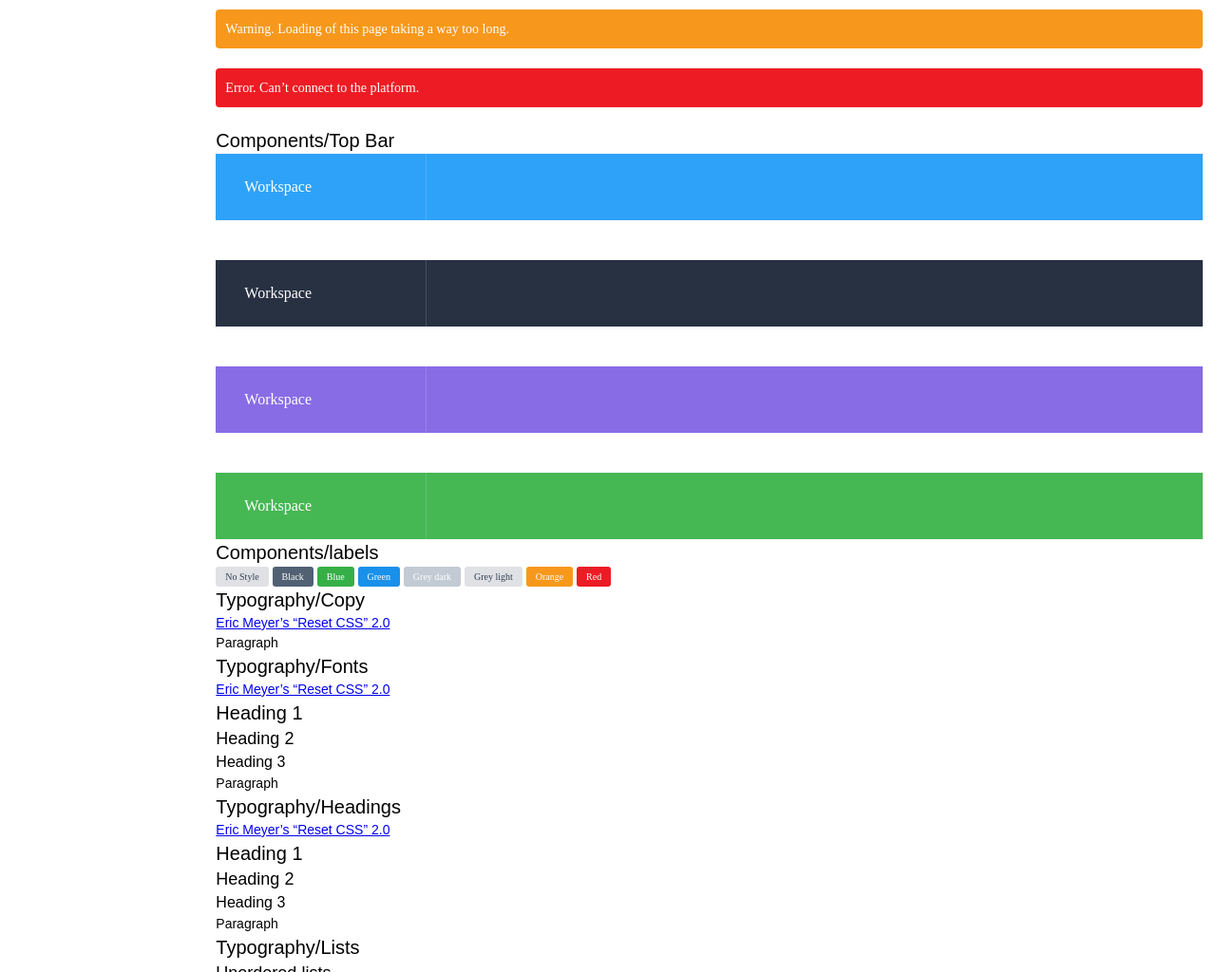
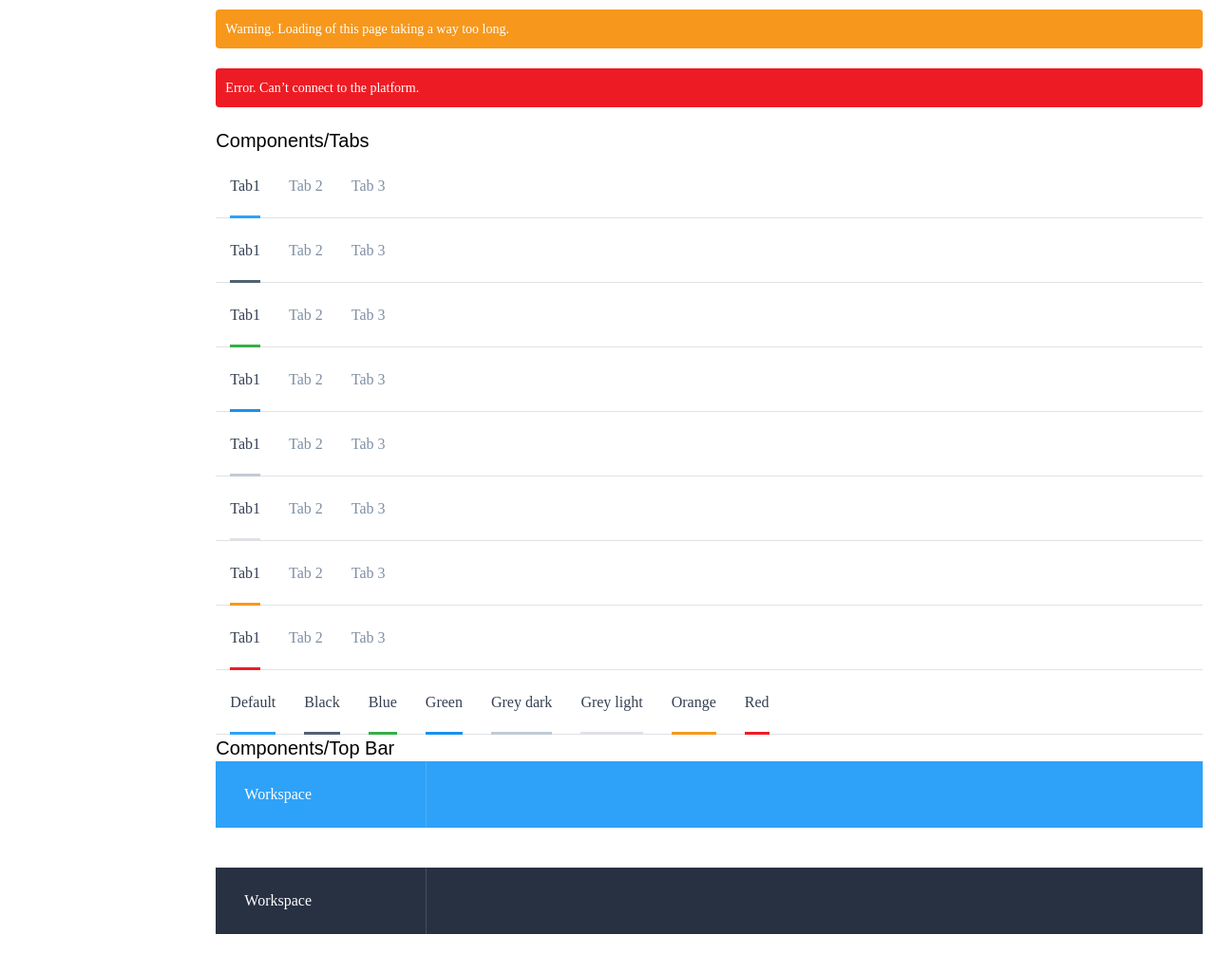
Before and after one commit to alicerce/alicerce-css--old, a website: page docs/index.html in a window 1280 px wide. Shown: the part 800-1824 px from the top of the page at 95% size. Drawn offline with Linux system fonts and the light colour scheme.

Commit message:
feat: add tabs component

```diff
--- a/docs/index.html
+++ b/docs/index.html
@@ -451,6 +451,82 @@ ol li:before,
   --background-color: #ed1c24;
   --text-color: #fff;
 }
+.tabs {
+  --text-color: #7f8fa4;
+  --text-color--active: #354052;
+  --border-color--active: #2ea2f8;
+  box-shadow: inset 0px -1px 0px #dfe2e5;
+}
+.tabs ul {
+  list-style: none;
+  margin: 0;
+  pading: 0;
+  display: flex;
+}
+.tabs li {
+  font-family: SourceSansPro-Regular;
+  font-size: 16px;
+  color: var(--text-color);
+  display: inline-block;
+}
+.tabs li:before {
+  display: none;
+}
+.tabs li.is-active {
+  color: var(--text-color--active);
+}
+.tabs li.is-active a {
+  box-shadow: inset 0px -3px 0px var(--border-color--active);
+}
+.tabs li a {
+  padding: 19px 0;
+  margin: 0 15px;
+  display: block;
+  text-decoration: none;
+  color: inherit;
+}
+.tabs.is-black,
+.tabs .is-black {
+  --text-color: #7f8fa4;
+  --text-color--active: #354052;
+  --border-color--active: #516173;
+}
+.tabs.is-blue,
+.tabs .is-blue {
+  --text-color: #7f8fa4;
+  --text-color--active: #354052;
+  --border-color--active: #36af47;
+}
+.tabs.is-green,
+.tabs .is-green {
+  --text-color: #7f8fa4;
+  --text-color--active: #354052;
+  --border-color--active: #1991eb;
+}
+.tabs.is-grey--dark,
+.tabs .is-grey--dark {
+  --text-color: #7f8fa4;
+  --text-color--active: #354052;
+  --border-color--active: #c2cad4;
+}
+.tabs.is-grey--light,
+.tabs .is-grey--light {
+  --text-color: #7f8fa4;
+  --text-color--active: #354052;
+  --border-color--active: #dfe1e5;
+}
+.tabs.is-orange,
+.tabs .is-orange {
+  --text-color: #7f8fa4;
+  --text-color--active: #354052;
+  --border-color--active: #f7981c;
+}
+.tabs.is-red,
+.tabs .is-red {
+  --text-color: #7f8fa4;
+  --text-color--active: #354052;
+  --border-color--active: #ed1c24;
+}
 .top-bar {
   --background-color: #2ea2f8;
   display: flex;
@@ -552,6 +628,11 @@ ol li:before,
                     <li>
                       <a href="#Components-Notifications">
                         Notifications
+                      </a>
+                    </li>
+                    <li>
+                      <a href="#Components-Tabs">
+                        Tabs
                       </a>
                     </li>
                     <li>
@@ -699,6 +780,84 @@ ol li:before,
   Error. Can&#x2019;t connect to the platform.
 </div>
 <br></p>
+            </div>
+
+
+          </div>
+          <div class="section" id="Components-Tabs" data-section="Components" data-heading="Tabs">
+            <div class="comment">
+              <h3 class="is-text-h1">
+                Components/Tabs
+              </h3>
+              <div class="tabs">
+  <ul>
+    <li class="is-active"><a href="#">Tab1</a></li>
+    <li><a href="#">Tab 2</a></li>
+    <li><a href="#">Tab 3</a></li>
+  </ul>
+</div>
+<div class="tabs is-black">
+  <ul>
+    <li class="is-active"><a href="#">Tab1</a></li>
+    <li><a href="#">Tab 2</a></li>
+    <li><a href="#">Tab 3</a></li>
+  </ul>
+</div>
+<div class="tabs is-blue">
+  <ul>
+    <li class="is-active"><a href="#">Tab1</a></li>
+    <li><a href="#">Tab 2</a></li>
+    <li><a href="#">Tab 3</a></li>
+  </ul>
+</div>
+<div class="tabs is-green">
+  <ul>
+    <li class="is-active"><a href="#">Tab1</a></li>
+    <li><a href="#">Tab 2</a></li>
+    <li><a href="#">Tab 3</a></li>
+  </ul>
+</div>
+<div class="tabs is-grey--dark">
+  <ul>
+    <li class="is-active"><a href="#">Tab1</a></li>
+    <li><a href="#">Tab 2</a></li>
+    <li><a href="#">Tab 3</a></li>
+  </ul>
+</div>
+<div class="tabs is-grey--light">
+  <ul>
+    <li class="is-active"><a href="#">Tab1</a></li>
+    <li><a href="#">Tab 2</a></li>
+    <li><a href="#">Tab 3</a></li>
+  </ul>
+</div>
+<div class="tabs is-orange">
+  <ul>
+    <li class="is-active"><a href="#">Tab1</a></li>
+    <li><a href="#">Tab 2</a></li>
+    <li><a href="#">Tab 3</a></li>
+  </ul>
+</div>
+<div class="tabs is-red">
+  <ul>
+    <li class="is-active"><a href="#">Tab1</a></li>
+    <li><a href="#">Tab 2</a></li>
+    <li><a href="#">Tab 3</a></li>
+  </ul>
+</div>
+
+<div class="tabs">
+  <ul>
+    <li class="is-active"><a href="#">Default</a></li>
+    <li class="is-active is-black"><a href="#">Black</a></li>
+    <li class="is-active is-blue"><a href="#">Blue</a></li>
+    <li class="is-active is-green"><a href="#">Green</a></li>
+    <li class="is-active is-grey--dark"><a href="#">Grey dark</a></li>
+    <li class="is-active is-grey--light"><a href="#">Grey light</a></li>
+    <li class="is-active is-orange"><a href="#">Orange</a></li>
+    <li class="is-active is-red"><a href="#">Red</a></li>
+  </ul>
+</div>
             </div>
 
 
--- /dev/null
+++ b/src/components/tabs.styl
@@ -0,0 +1,142 @@
+/* SG
+# Components/Tabs
+
+<div class="tabs">
+  <ul>
+    <li class="is-active"><a href='#'>Tab1</a></li>
+    <li><a href='#'>Tab 2</a></li>
+    <li><a href='#'>Tab 3</a></li>
+  </ul>
+</div>
+<div class="tabs is-black">
+  <ul>
+    <li class="is-active"><a href='#'>Tab1</a></li>
+    <li><a href='#'>Tab 2</a></li>
+    <li><a href='#'>Tab 3</a></li>
+  </ul>
+</div>
+<div class="tabs is-blue">
+  <ul>
+    <li class="is-active"><a href='#'>Tab1</a></li>
+    <li><a href='#'>Tab 2</a></li>
+    <li><a href='#'>Tab 3</a></li>
+  </ul>
+</div>
+<div class="tabs is-green">
+  <ul>
+    <li class="is-active"><a href='#'>Tab1</a></li>
+    <li><a href='#'>Tab 2</a></li>
+    <li><a href='#'>Tab 3</a></li>
+  </ul>
+</div>
+<div class="tabs is-grey--dark">
+  <ul>
+    <li class="is-active"><a href='#'>Tab1</a></li>
+    <li><a href='#'>Tab 2</a></li>
+    <li><a href='#'>Tab 3</a></li>
+  </ul>
+</div>
+<div class="tabs is-grey--light">
+  <ul>
+    <li class="is-active"><a href='#'>Tab1</a></li>
+    <li><a href='#'>Tab 2</a></li>
+    <li><a href='#'>Tab 3</a></li>
+  </ul>
+</div>
+<div class="tabs is-orange">
+  <ul>
+    <li class="is-active"><a href='#'>Tab1</a></li>
+    <li><a href='#'>Tab 2</a></li>
+    <li><a href='#'>Tab 3</a></li>
+  </ul>
+</div>
+<div class="tabs is-red">
+  <ul>
+    <li class="is-active"><a href='#'>Tab1</a></li>
+    <li><a href='#'>Tab 2</a></li>
+    <li><a href='#'>Tab 3</a></li>
+  </ul>
+</div>
+
+<div class="tabs">
+  <ul>
+    <li class="is-active"><a href='#'>Default</a></li>
+    <li class="is-active is-black"><a href='#'>Black</a></li>
+    <li class="is-active is-blue"><a href='#'>Blue</a></li>
+    <li class="is-active is-green"><a href='#'>Green</a></li>
+    <li class="is-active is-grey--dark"><a href='#'>Grey dark</a></li>
+    <li class="is-active is-grey--light"><a href='#'>Grey light</a></li>
+    <li class="is-active is-orange"><a href='#'>Orange</a></li>
+    <li class="is-active is-red"><a href='#'>Red</a></li>
+  </ul>
+</div>
+
+
+*/
+
+.tabs
+  --text-color #7F8FA4
+  --text-color--active #354052
+  --border-color--active #2EA2F8
+  box-shadow inset 0px -1px 0px #DFE2E5
+  ul
+    list-style none
+    margin 0
+    pading 0
+    display flex
+
+  li
+    font-family SourceSansPro-Regular
+    font-size 16px
+    color var(--text-color)
+    display inline-block
+
+    &:before
+      display none
+
+    &.is-active
+      color var(--text-color--active)
+      a
+        box-shadow inset 0px -3px 0px var(--border-color--active)
+
+    a
+      padding 19px 0
+      margin 0 15px
+      display block
+      text-decoration none
+      color inherit
+
+  &.is-black, .is-black
+    --text-color #7F8FA4
+    --text-color--active #354052
+    --border-color--active #516173
+
+  &.is-blue, .is-blue
+    --text-color #7F8FA4
+    --text-color--active #354052
+    --border-color--active #36AF47
+
+  &.is-green, .is-green
+    --text-color #7F8FA4
+    --text-color--active #354052
+    --border-color--active #1991EB
+
+  &.is-grey--dark, .is-grey--dark
+    --text-color #7F8FA4
+    --text-color--active #354052
+    --border-color--active #C2CAD4
+
+  &.is-grey--light, .is-grey--light
+    --text-color #7F8FA4
+    --text-color--active #354052
+    --border-color--active #DFE1E5
+
+  &.is-orange, .is-orange
+    --text-color #7F8FA4
+    --text-color--active #354052
+    --border-color--active #F7981C
+
+  &.is-red, .is-red
+    --text-color #7F8FA4
+    --text-color--active #354052
+    --border-color--active #ED1C24
--- a/src/index.styl
+++ b/src/index.styl
@@ -5,4 +5,5 @@
 @import 'base/buttons.styl'
 @import 'components/labels.styl'
 @import 'components/notifications.styl'
+@import 'components/tabs.styl'
 @import 'components/top-bar.styl'
```
Also changed, not shown: dist/index.css, 1 other file.
